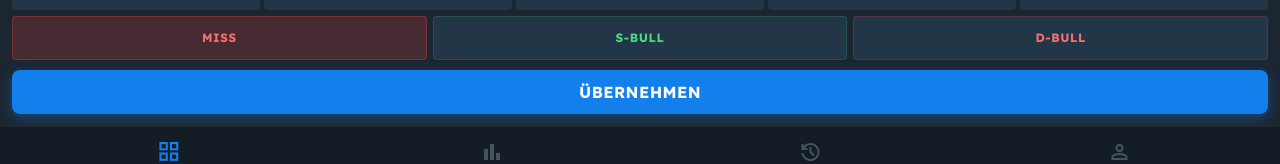
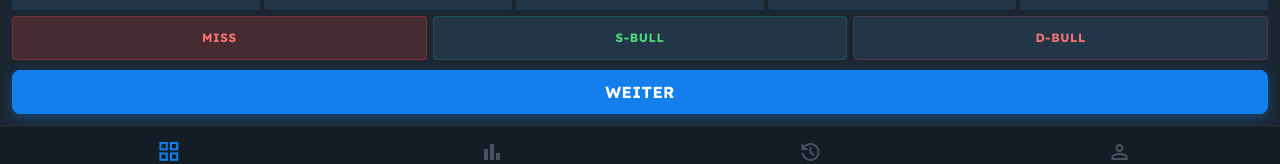
Before and after one commit to KFiolka/OptiFinish, a React (Vite) app: page / in a window 1280 px wide. Shown: the part 604-768 px from the top of the page. Built offline with nearby package versions, Linux system fonts and the light colour scheme.

Commit message:
Design Changes

```diff
--- a/src/features/input/components/InputPad.tsx
+++ b/src/features/input/components/InputPad.tsx
@@ -102,9 +102,9 @@ export const InputPad: React.FC = () => {
                     className="w-full h-11 mt-1 text-base uppercase tracking-wide"
                     onClick={nextTurn}
                 >
-                    Übernehmen
+                    WEITER
                 </Button>
             </div>
-        </Card>
+        </Card >
     );
 };
```
